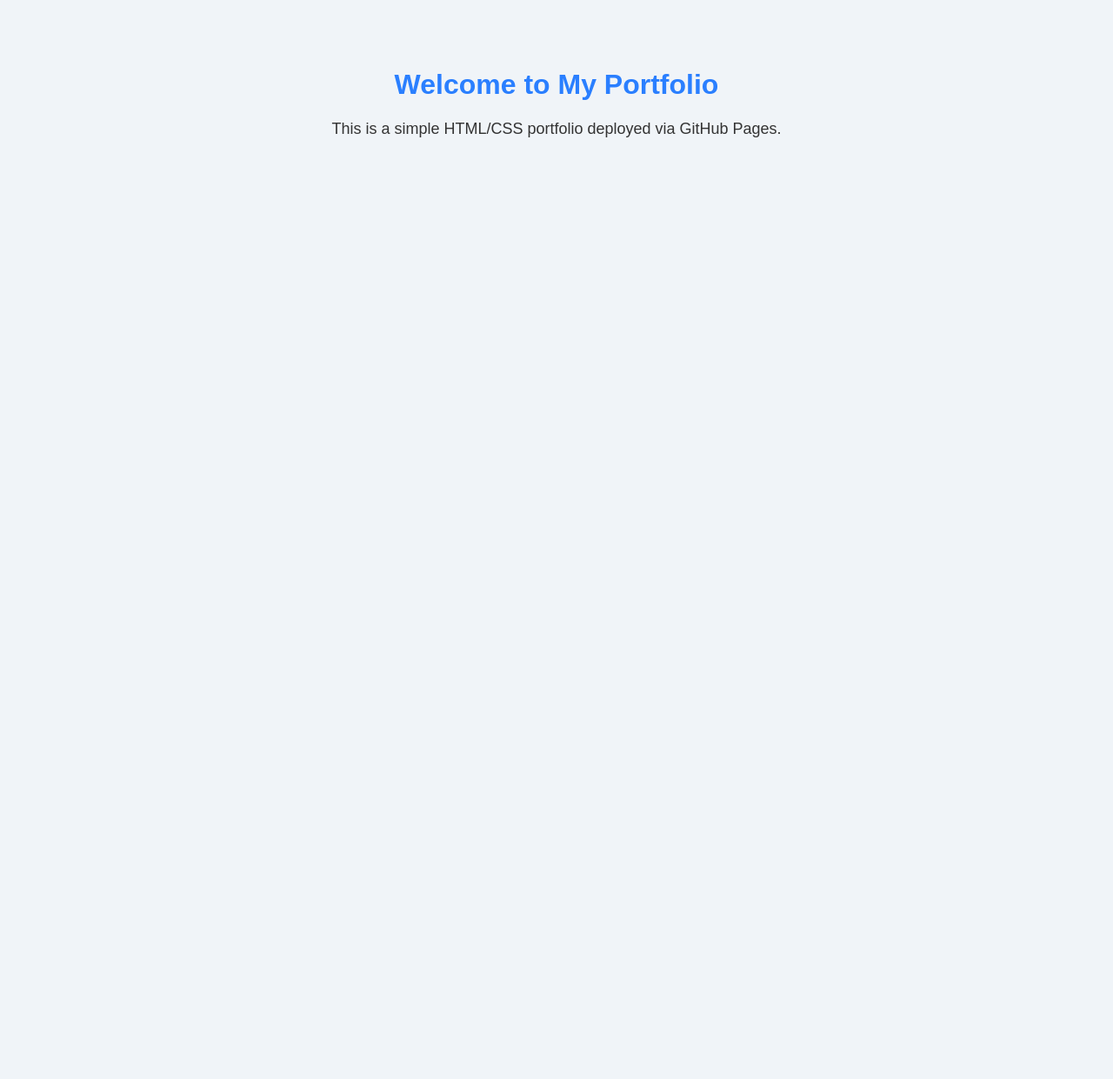
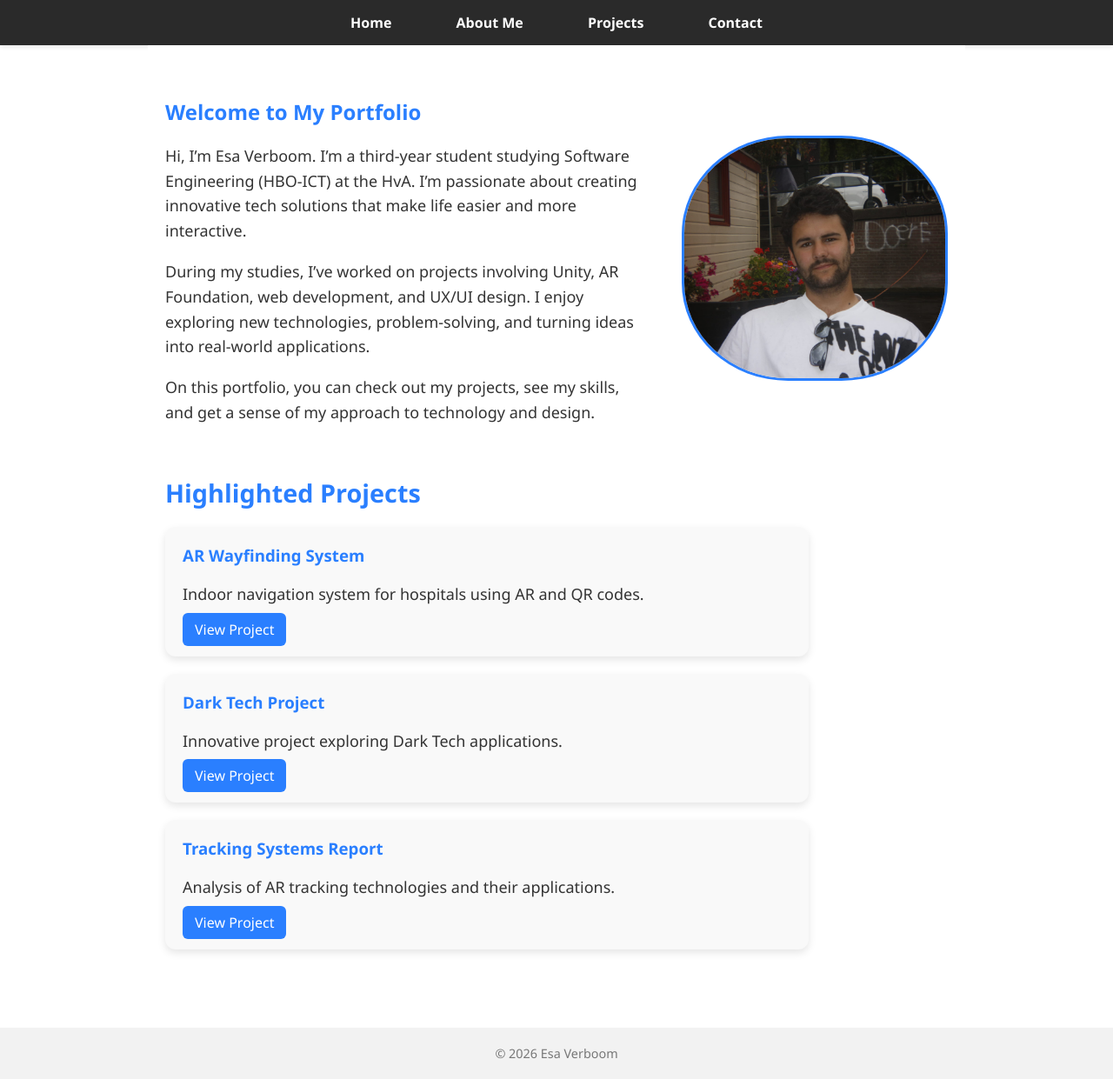
Before and after one commit to EsaVerboom/portfolio-esa, a plain HTML site: page index.html in a window 1280 px wide. Shown: the whole page at 87% size. Before the commit the page ends 800 px from the top, so only its background shows below. Drawn offline with Linux system fonts and the light colour scheme.

Commit message:
first part done

```diff
--- /dev/null
+++ b/contact.css
@@ -0,0 +1,96 @@
+/* General body */
+body {
+  font-family: 'Segoe UI', Tahoma, Geneva, Verdana, sans-serif;
+  background-color: #ffffff;
+  color: #333;
+  margin: 0;
+  padding: 0;
+}
+
+/* Header and navigation */
+header {
+  background-color: #2a2a2a;
+  padding: 15px 0;
+  text-align: center;
+  box-shadow: 0 2px 5px rgba(0,0,0,0.1);
+}
+
+nav {
+  display: inline-block;
+}
+
+nav a {
+  color: #ffffff;
+  text-decoration: none;
+  font-weight: 600;
+  font-size: 1em;
+  margin: 0 20px;
+  padding: 8px 15px;
+  border-radius: 5px;
+  transition: background-color 0.3s, color 0.3s;
+}
+
+nav a:hover {
+  background-color: #2a7fff;
+  color: #ffffff;
+}
+
+/* Main content */
+main {
+  padding: 40px 20px;
+  max-width: 700px;
+  margin: auto;
+  background-color: #ffffff;
+}
+
+.contact-section h1 {
+  color: #2a7fff;
+  text-align: center;
+  margin-bottom: 15px;
+}
+
+.contact-section p {
+  text-align: center;
+  margin-bottom: 30px;
+  font-size: 1.1rem;
+  color: #555;
+}
+
+.contact-info {
+  display: flex;
+  flex-direction: column;
+  gap: 15px;
+  font-size: 1rem;
+  line-height: 1.5;
+}
+
+.contact-info a {
+  color: #2a7fff;
+  text-decoration: none;
+}
+
+.contact-info a:hover {
+  text-decoration: underline;
+}
+
+/* Footer */
+footer {
+  text-align: center;
+  padding: 20px;
+  background-color: #f2f2f2;
+  margin-top: 50px;
+  font-size: 0.9em;
+  color: #777;
+}
+
+/* Responsive */
+@media (max-width: 768px) {
+  nav a {
+    display: block;
+    margin: 10px 0;
+  }
+
+  .contact-info {
+    text-align: center;
+  }
+}
--- a/index.html
+++ b/index.html
@@ -1,15 +1,75 @@
 <!DOCTYPE html>
 <html lang="en">
+
 <head>
-  <meta charset="UTF-8">
-  <title>My Test Portfolio</title>
-  <link rel="stylesheet" href="style.css">
+    <meta charset="UTF-8">
+    <title>Home | Portfolio</title>
+    <link rel="stylesheet" href="style.css">
 </head>
+
 <body>
-  <h1>Welcome to My Portfolio</h1>
-  <p>This is a simple HTML/CSS portfolio deployed via GitHub Pages.</p>
+    <header>
+        <nav>
+            <a href="index.html">Home</a>
+            <a href="about.html">About Me</a>
+            <a href="projects.html">Projects</a>
+            <a href="contact.html">Contact</a>
 
-  <!-- Example image usage (optional) -->
-  <!-- <img src="assets/image1.png" alt="Example Image" width="200"> -->
+
+        </nav>
+    </header>
+
+    <main>
+        <!-- Intro Section -->
+        <section class="intro">
+            <div class="intro-text">
+                <h1>Welcome to My Portfolio</h1>
+                <p>Hi, I’m Esa Verboom. I’m a third-year student studying Software Engineering (HBO-ICT) at the HvA.
+                    I’m passionate about creating innovative tech solutions that make life
+                    easier and more interactive.</p>
+
+                <p>During my studies, I’ve worked on projects involving Unity, AR Foundation, web development, and UX/UI
+                    design.
+                    I enjoy exploring new technologies, problem-solving, and turning ideas into real-world applications.
+                </p>
+
+                <p>On this portfolio, you can check out my projects, see my skills, and get a sense of my approach to
+                    technology and design.</p>
+            </div>
+
+
+            <div class="intro-photo">
+                <img src="assets/esa.jpeg" alt="Photo of Esa" />
+            </div>
+        </section>
+
+        <!-- Project Highlights -->
+        <section class="projects-section">
+            <h2>Highlighted Projects</h2>
+            <div class="projects">
+                <div class="project-card">
+                    <h3>AR Wayfinding System</h3>
+                    <p>Indoor navigation system for hospitals using AR and QR codes.</p>
+                    <a href="ar-wayfinding.html">View Project</a>
+                </div>
+                <div class="project-card">
+                    <h3>Dark Tech Project</h3>
+                    <p>Innovative project exploring Dark Tech applications.</p>
+                    <a href="dark-tech.html">View Project</a>
+                </div>
+                <div class="project-card">
+                    <h3>Tracking Systems Report</h3>
+                    <p>Analysis of AR tracking technologies and their applications.</p>
+                    <a href="tracking-report.html">View Project</a>
+                </div>
+            </div>
+        </section>
+
+    </main>
+
+    <footer>
+        &copy; 2026 Esa Verboom
+    </footer>
 </body>
+
 </html>
--- /dev/null
+++ b/projects.css
@@ -0,0 +1,123 @@
+/* General body */
+body {
+  font-family: 'Segoe UI', Tahoma, Geneva, Verdana, sans-serif;
+  background-color: #ffffff;
+  color: #333;
+  margin: 0;
+  padding: 0;
+}
+
+/* Header and navigation */
+header {
+  background-color: #2a2a2a;
+  padding: 15px 0;
+  text-align: center;
+  box-shadow: 0 2px 5px rgba(0,0,0,0.1);
+}
+
+nav {
+  display: inline-block;
+}
+
+nav a {
+  color: #ffffff;
+  text-decoration: none;
+  font-weight: 600;
+  font-size: 1em;
+  margin: 0 20px;
+  padding: 8px 15px;
+  border-radius: 5px;
+  transition: background-color 0.3s, color 0.3s;
+}
+
+nav a:hover {
+  background-color: #2a7fff;
+  color: #ffffff;
+}
+
+/* Main content */
+main {
+  padding: 40px 20px;
+  max-width: 900px;
+  margin: auto;
+  background-color: #ffffff;
+}
+
+h1 {
+  color: #2a7fff;
+  text-align: center;
+  margin-bottom: 30px;
+}
+
+/* Projects section */
+.projects {
+  display: flex;
+  flex-direction: column;
+  gap: 25px;
+  align-items: center;
+}
+
+.project-card {
+  max-width: 600px;
+  width: 100%;
+  background: #f9f9f9;
+  border-radius: 12px;
+  padding: 25px;
+  box-shadow: 0 4px 10px rgba(0,0,0,0.1);
+  transition: transform 0.2s, box-shadow 0.2s;
+}
+
+.project-card h3 {
+  margin-top: 0;
+  margin-bottom: 10px;
+  color: #2a7fff;
+}
+
+.project-card p {
+  margin-bottom: 15px;
+  color: #555;
+  font-size: 1rem;
+  line-height: 1.5;
+}
+
+.project-card a {
+  text-decoration: none;
+  color: white;
+  background-color: #2a7fff;
+  padding: 10px 16px;
+  border-radius: 6px;
+  font-weight: 600;
+  transition: background 0.3s;
+}
+
+.project-card a:hover {
+  background-color: #1a5fcc;
+}
+
+.project-card:hover {
+  transform: translateY(-5px);
+  box-shadow: 0 6px 15px rgba(0,0,0,0.15);
+}
+
+/* Footer */
+footer {
+  text-align: center;
+  padding: 20px;
+  background-color: #f2f2f2;
+  margin-top: 50px;
+  font-size: 0.9em;
+  color: #777;
+}
+
+/* Responsive */
+@media (max-width: 768px) {
+  .project-card {
+    width: 100%;
+    padding: 20px;
+  }
+
+  nav a {
+    display: block;
+    margin: 10px 0;
+  }
+}
--- a/style.css
+++ b/style.css
@@ -1,15 +1,183 @@
+/* General body */
 body {
-  font-family: Arial, sans-serif;
-  background-color: #f0f4f8;
-  text-align: center;
-  padding-top: 50px;
+  font-family: 'Segoe UI', Tahoma, Geneva, Verdana, sans-serif;
+  background-color: #ffffff; /* white page background */
+  color: #333; /* dark text */
+  margin: 0;
+  padding: 0;
 }
 
-h1 {
-  color: #2a7fff;
+/* Header and navigation */
+header {
+  background-color: #2a2a2a; /* dark menu bar */
+  padding: 15px 0;
+  text-align: center;
+  box-shadow: 0 2px 5px rgba(0,0,0,0.1);
+}
+
+/* Navigation menu */
+nav {
+  display: inline-block; /* center as a block */
+}
+
+nav a {
+  color: #ffffff;
+  text-decoration: none;
+  font-weight: 600;
+  font-size: 1em;
+  margin: 0 20px;
+  padding: 8px 15px;
+  border-radius: 5px;
+  transition: background-color 0.3s, color 0.3s;
+}
+
+nav a:hover {
+  background-color: #2a7fff; /* hover color */
+  color: #ffffff;
+}
+
+/* Main content */
+main {
+  padding: 40px 20px;
+  max-width: 900px;
+  margin: auto;
+  background-color: #ffffff; /* main white content */
+}
+
+h1, h2 {
+  color: #2a7fff; /* accent color */
 }
 
 p {
   font-size: 18px;
+  line-height: 1.6;
+}
+
+/* Footer */
+footer {
+  text-align: center;
+  padding: 20px;
+  background-color: #f2f2f2;
+  margin-top: 50px;
+  font-size: 0.9em;
+  color: #777;
+}
+
+/* Intro section with photo */
+.intro {
+  display: flex;
+  align-items: center;
+  justify-content: space-between;
+  gap: 10px;
+  margin-bottom: 40px;
+  flex-wrap: wrap;
+}
+
+.intro-text {
+  flex: 1 1 300px;
+}
+
+.intro-photo {
+  flex: 0 0 200px;
+  margin-left: 30px;
+  float: right;
+}
+
+.intro-photo img {
+  width: 300px;
+  border-radius: 40%;
+  border: 3px solid #2a7fff; /* accent border around photo */
+  object-fit: cover;
+}
+.skills {
+  margin-top: 20px;
+  text-align: center; /* centers the list under the photo */
+}
+
+.skills ul {
+  list-style: none;
+  padding: 0;
+}
+
+.skills li {
+  margin: 5px 0;
+}
+/* ===== Projects Section ===== */
+.projects-section {
+  margin-top: 30px; /* move closer to intro */
+}
+
+.projects-section h2 {
+  margin-bottom: 20px;
+  color: #2a7fff;
+  font-size: 1.8rem;
+}
+
+.projects {
+  display: flex;
+  flex-direction: column; /* stacked vertically */
+  gap: 20px;
+}
+
+.project-card {
+  max-width: 700px;
+  width: 100%; /* responsive */
+  background: #f9f9f9;
+  border-radius: 12px;
+  padding: 20px;
+  box-shadow: 0 4px 10px rgba(0,0,0,0.1);
+  transition: transform 0.2s, box-shadow 0.2s;
+}
+
+.project-card h3 {
+  margin-top: 0;
+  margin-bottom: 10px;
+  color: #2a7fff;
+}
+
+.project-card p {
+  margin-bottom: 15px;
   color: #333;
 }
+
+.project-card a {
+  text-decoration: none;
+  color: white;
+  background: #2a7fff;
+  padding: 8px 14px;
+  border-radius: 6px;
+  transition: background 0.2s;
+}
+
+.project-card a:hover {
+  background: #1a5fcc;
+}
+
+.project-card:hover {
+  transform: translateY(-5px);
+  box-shadow: 0 6px 15px rgba(0,0,0,0.15);
+}
+
+/* ===== Responsive adjustments ===== */
+@media (max-width: 768px) {
+  .intro {
+    flex-direction: column;
+    align-items: center;
+  }
+
+  .intro-text {
+    text-align: center;
+  }
+
+  .intro-photo {
+    margin-top: 20px;
+  }
+
+  .projects {
+    gap: 15px;
+  }
+
+  .project-card {
+    width: 100%;
+  }
+}
```
Also changed, not shown: about.html (added, +55 -0 lines), ar-wayfinding.html (added, +28 -0 lines), contact.html (added, +36 -0 lines), dark-tech.html (added, +28 -0 lines), projects.html (added, +57 -0 lines), assets/esa.jpeg (added).
